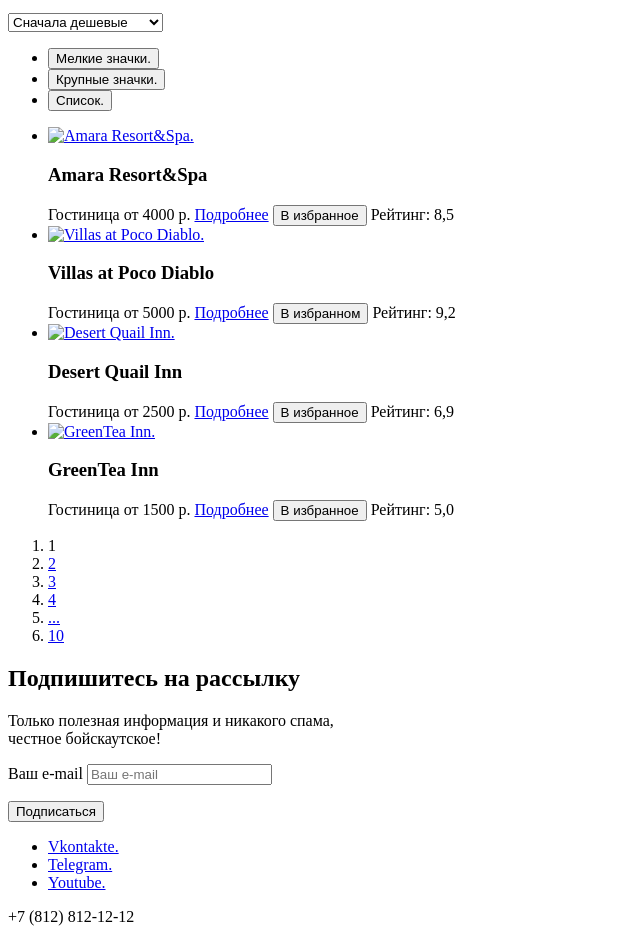
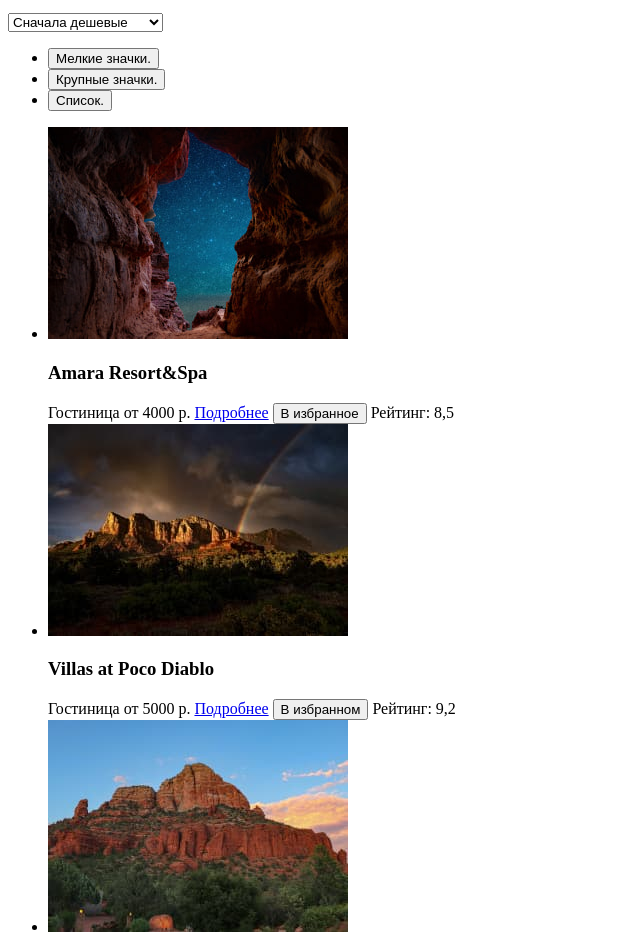
Before and after one commit to htmlacademy-htmlcss/2159811-sedona-36, a plain HTML site: page hotels.html in a window 1280 px wide. Shown: the part 681-1619 px from the top of the page, without its empty margins (0-640 px from the left). Drawn offline with Linux system fonts and the light colour scheme.

Commit message:
добавляет картинки

```diff
--- a/hotels.html
+++ b/hotels.html
@@ -142,7 +142,7 @@
         <ul class="sedona-hotels">
           <li class="hotel-card">
             <a class="hotel-card-link" href="#">
-              <img class="hotel-card-image" src="#" alt="Amara Resort&Spa.">
+              <img class="hotel-card-image" src="images/hotels/hotel-1.jpg" width="300" height="212" alt="Amara Resort&Spa.">
             </a>
               <h3 class="hotel-card-title">Amara Resort&Spa</h3>
             <span class="hotel-type">Гостиница</span>
@@ -154,7 +154,7 @@
 
           <li class="hotel-card">
             <a class="hotel-card-link" href="#">
-              <img class="hotel-card-image" src="#" alt="Villas at Poco Diablo.">
+              <img class="hotel-card-image" src="images/hotels/hotel-2.jpg" width="300" height="212" alt="Villas at Poco Diablo.">
             </a>
               <h3 class="hotel-card-title">Villas at Poco Diablo</h3>
             <span class="hotel-type">Гостиница</span>
@@ -166,7 +166,7 @@
 
           <li class="hotel-card">
             <a class="hotel-card-link" href="#">
-              <img class="hotel-card-image" src="#" alt="Desert Quail Inn.">
+              <img class="hotel-card-image" src="images/hotels/hotel-3.jpg" width="300" height="212" alt="Desert Quail Inn.">
             </a>
               <h3 class="hotel-card-title">Desert Quail Inn</h3>
             <span class="hotel-type">Гостиница</span>
@@ -178,7 +178,7 @@
 
           <li class="hotel-card">
             <a class="hotel-card-link" href="#">
-              <img class="hotel-card-image" src="#" alt="GreenTea Inn.">
+              <img class="hotel-card-image" src="images/hotels/hotel-4.jpg" width="300" height="212" alt="GreenTea Inn.">
             </a>
               <h3 class="hotel-card-title">GreenTea Inn</h3>
             <span class="hotel-type">Гостиница</span>
```
Also changed, not shown: index.html (+2 -2 lines), images/hotels/arrow-down.svg (added), images/hotels/big-icons.svg (added), images/hotels/hotel-1.jpg (added), images/hotels/hotel-2.jpg (added), images/hotels/hotel-3.jpg (added), images/hotels/hotel-4.jpg (added), images/hotels/icons.svg (added), images/hotels/list.svg (added), images/hotels/star.svg (added), images/hotels/tick.svg (added), images/hotels/white-arrow.svg (added), images/hotels/white-house.svg (added), images/welcome.svg (renamed from images/header/welcome.svg).
